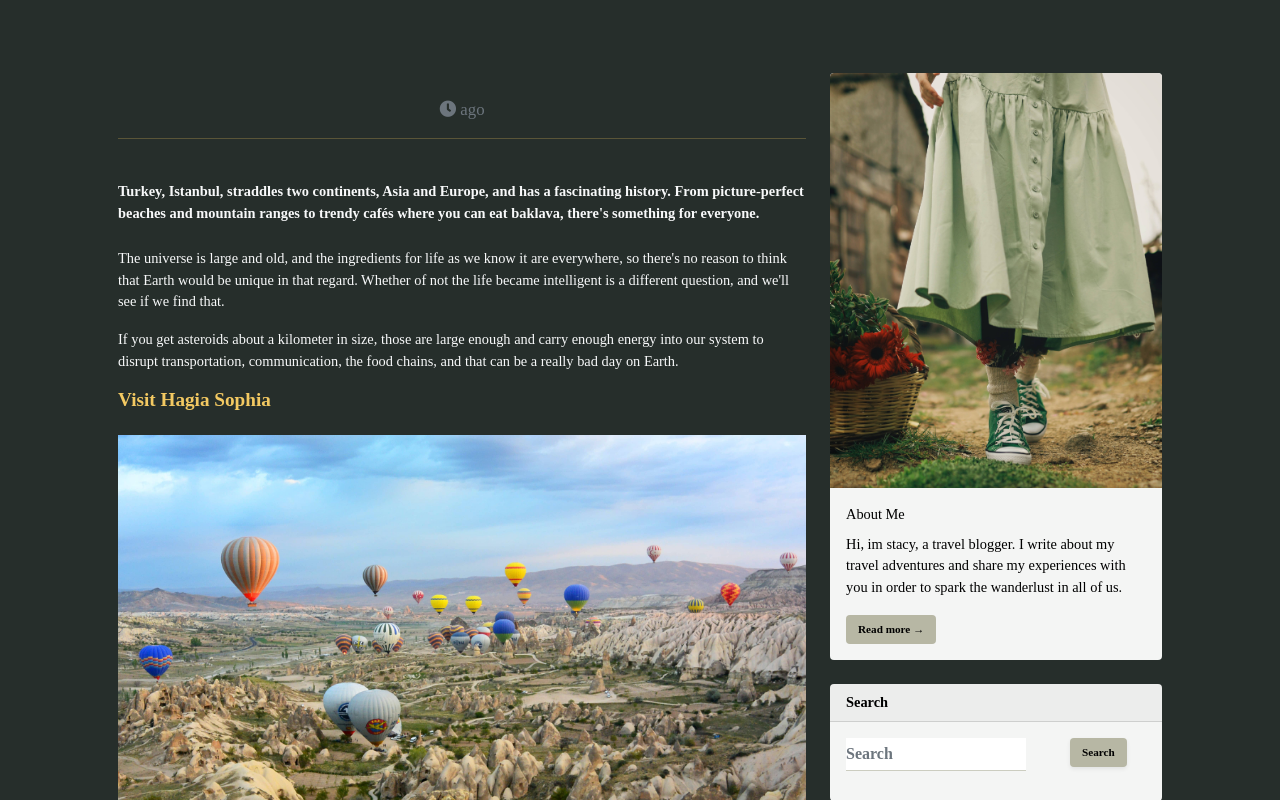
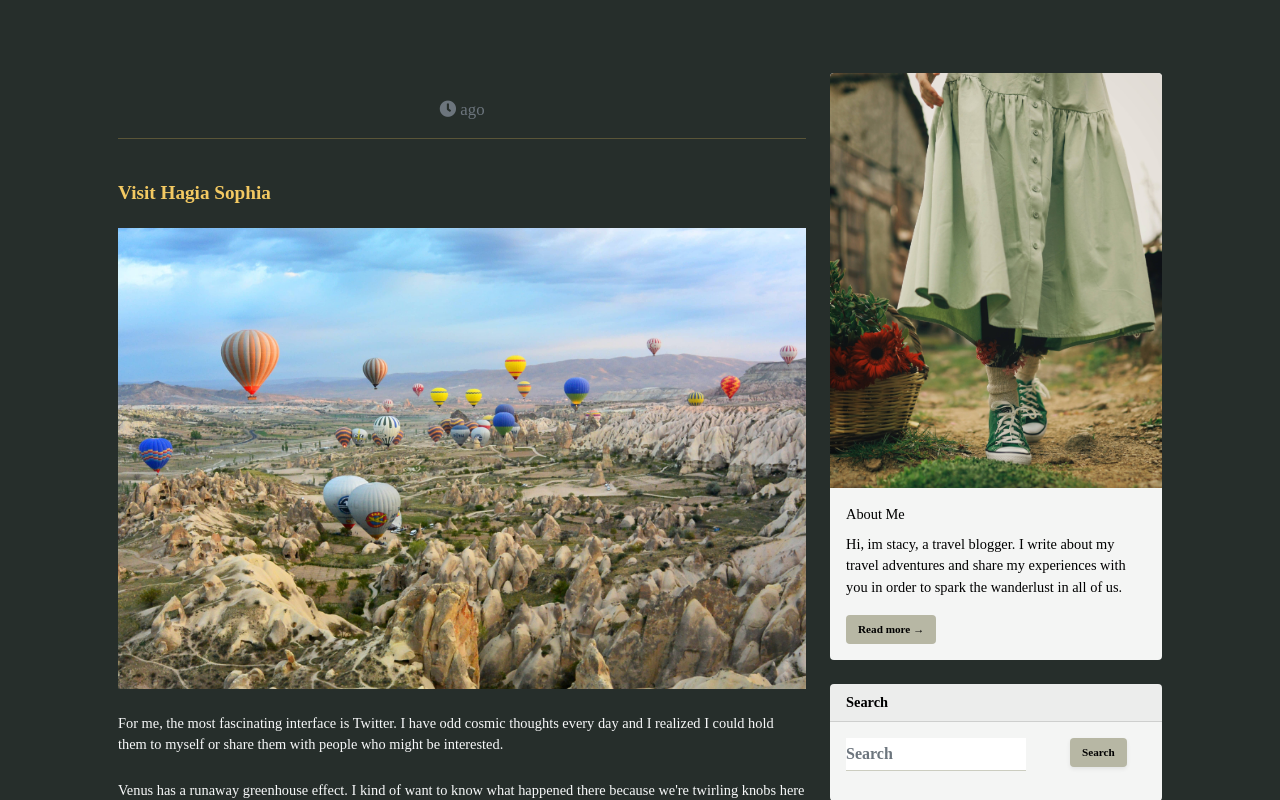
Before and after one commit to saida93522/travel_blog, a Django app: template blog/templates/blog/post-detail.html in a window 1280 px wide. Shown: the part 66-866 px from the top of the page. Run offline with Django 3.2, Linux system fonts and the light colour scheme; the template is opened without the code that fills it: values that come from a table or form of the project are taken from there, others are empty; some libraries are stand-ins or nearby versions.

Commit message:
feat:set up url/views CRUD operation for blog post

```diff
--- a/blog/templates/blog/post-detail.html
+++ b/blog/templates/blog/post-detail.html
@@ -37,26 +37,8 @@
 
           <!-- Post content-->
           <article class="post-detail">
-            <p>{{articles.body}}</p>
-            <p class="fw-bold mb-4">
-              Turkey, Istanbul, straddles two continents, Asia and Europe, and
-              has a fascinating history. From picture-perfect beaches and
-              mountain ranges to trendy cafés where you can eat baklava, there's
-              something for everyone.
-            </p>
-            <p class="">
-              The universe is large and old, and the ingredients for life as we
-              know it are everywhere, so there's no reason to think that Earth
-              would be unique in that regard. Whether of not the life became
-              intelligent is a different question, and we'll see if we find
-              that.
-            </p>
-            <p class="">
-              If you get asteroids about a kilometer in size, those are large
-              enough and carry enough energy into our system to disrupt
-              transportation, communication, the food chains, and that can be a
-              really bad day on Earth.
-            </p>
+            {{articles.body|safe}}
+
             <div>
               <h6 class="banner-heading fw-bolder mb-4">Visit Hagia Sophia</h6>
               <figure class="mb-4">
--- a/blog/urls.py
+++ b/blog/urls.py
@@ -12,6 +12,11 @@ urlpatterns = [
     path('blog/',views.blog, name='blog'),
     path('post/<str:pk>/',views.post, name='post'),
 
+    #CRUD
+    path('post/',views.create_post, name='create_post'),
+    path('post/<str:pk>/',views.update_post, name='update_post'),
+    path('post/<str:pk>/',views.delete_post, name='delete_post'),
+
 
     # Profile
     path('about/',views.about, name='about'),
```
Also changed, not shown: blog/views.py (+16 -0 lines).
